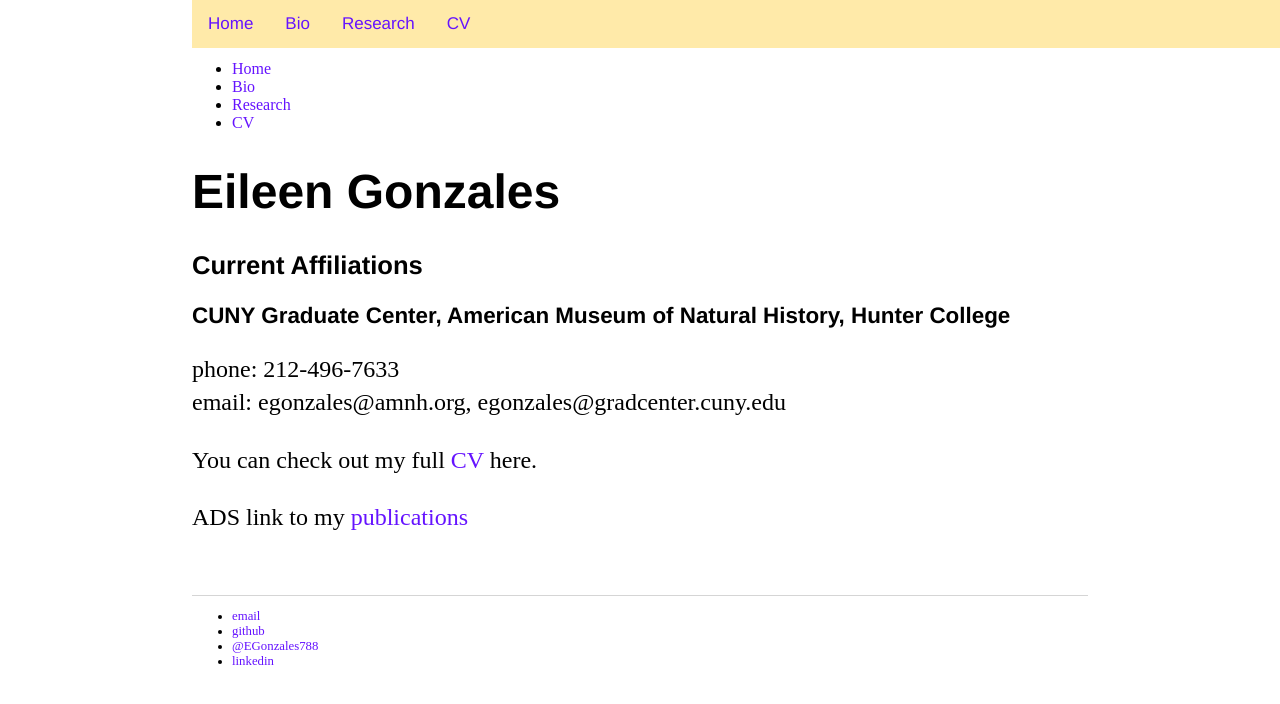
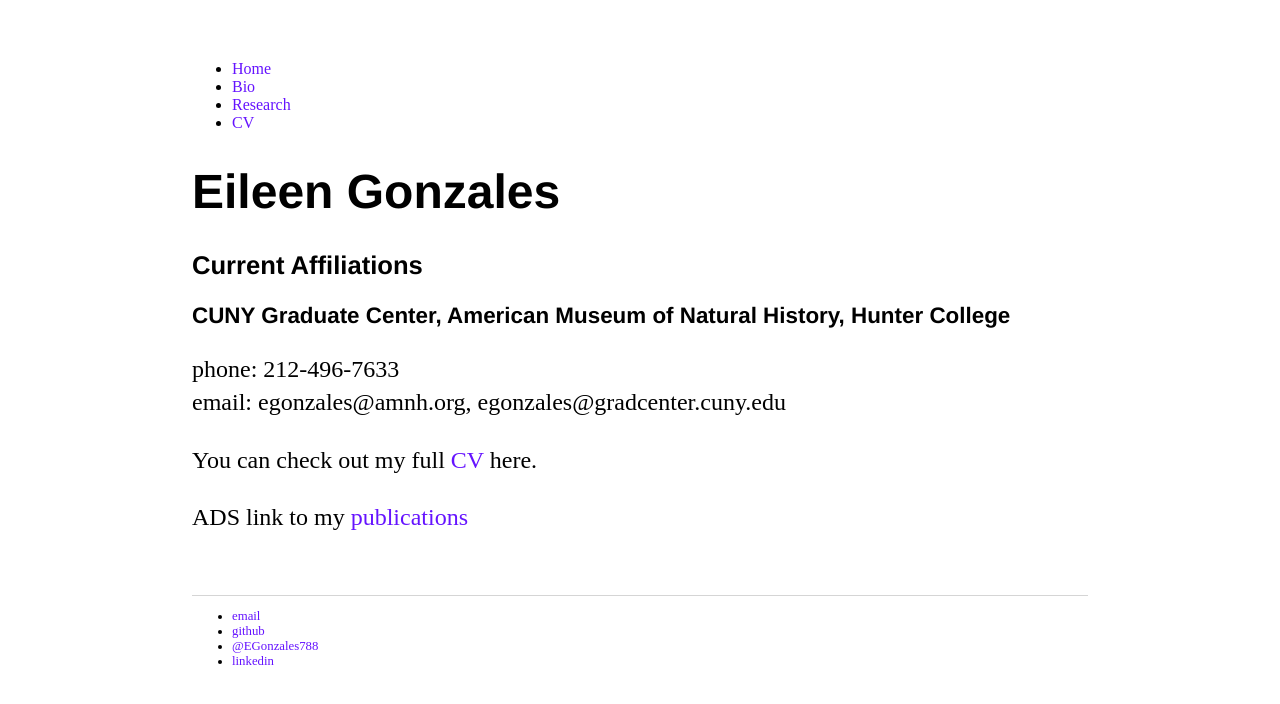
Before and after one commit to ECGonzales/ECGonzales.github.io, a Jekyll site: the page built from CV/index.html, in a window 1280 px wide. Shown: the top 704 px of the page. Built offline with Jekyll 4.4.1, drawn with Linux system fonts in a browser that asks for light colours.

Commit message:
remove navbar

```diff
--- a/CV/index.html
+++ b/CV/index.html
@@ -2,13 +2,6 @@
 layout: default
 title: Eileen Gonzales CV
 ---
-
-<div class="navbar">
-  <a href="home">Home</a>
-  <a href="Bio">Bio</a>
-  <a href="Research">Research</a>
-  <a href="CV">CV</a>
-</div>
 
 	<div class="cv">
 		<h1>Eileen Gonzales</h1>
```
